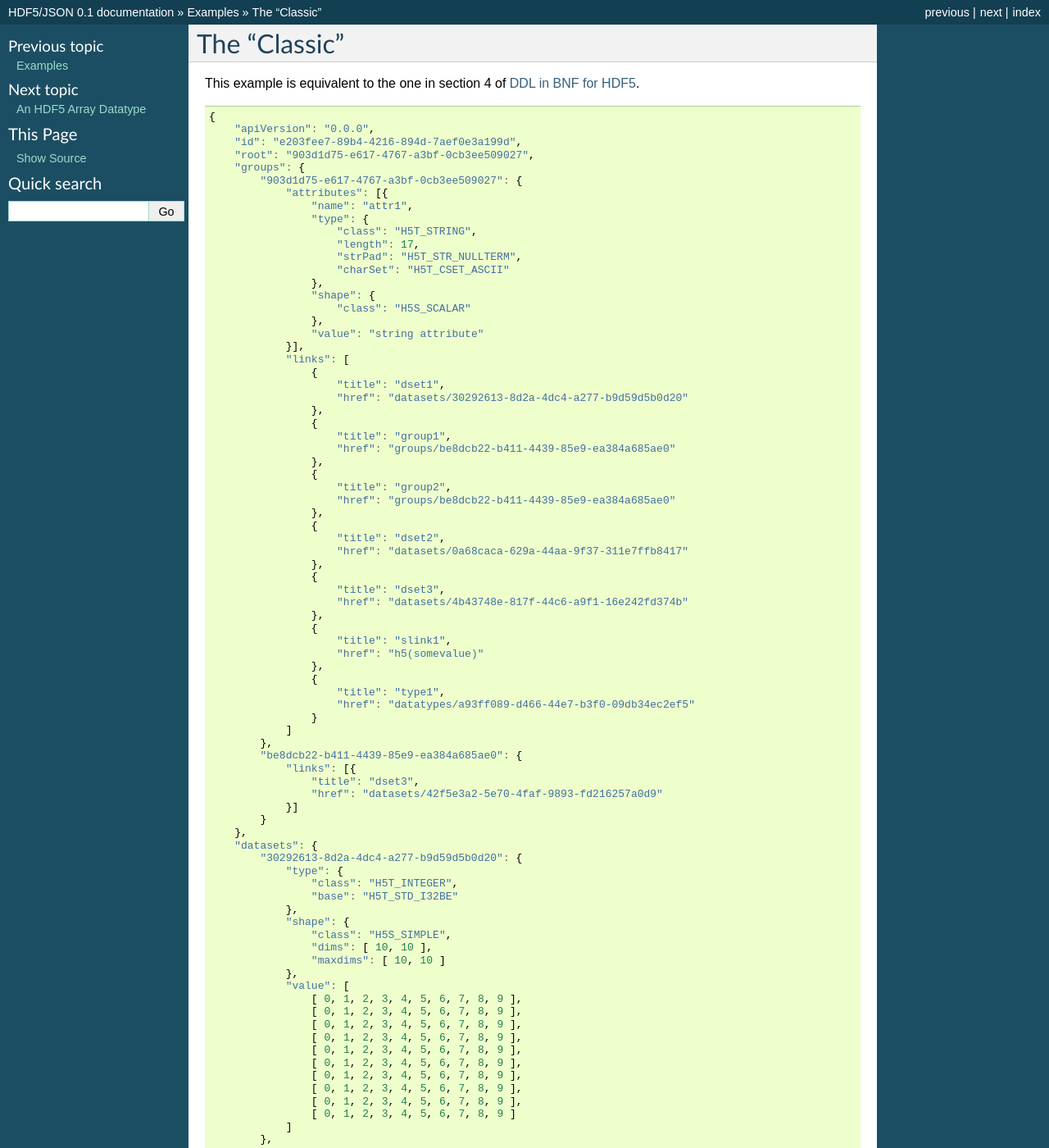
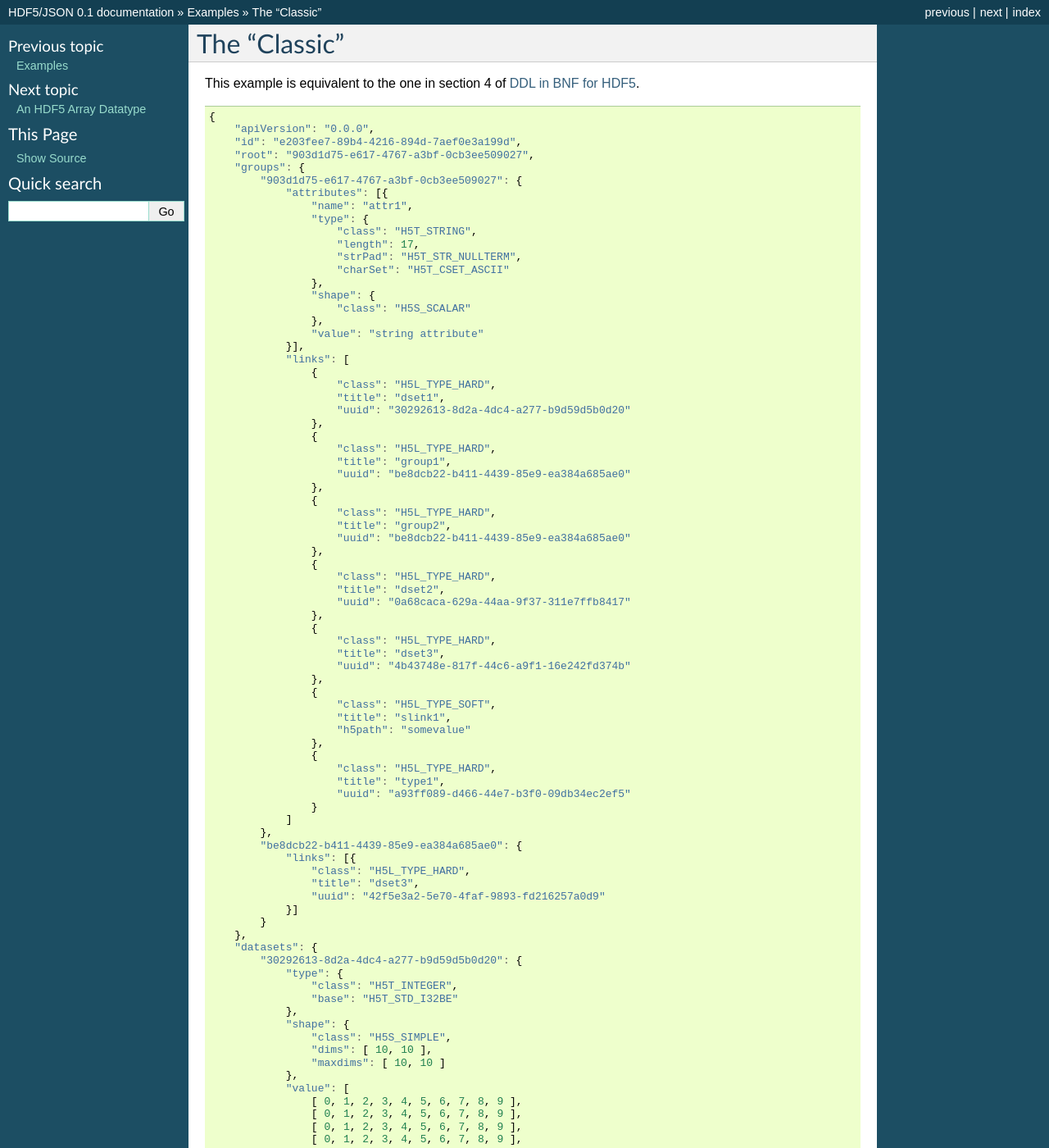
Before and after one commit to HDFGroup/hdf5-json, a Sphinx documentation site: the page built from docs/examples/classic.rst, in a window 1280 px wide and 1400 px high. Shown: the whole window at 82% size. Built offline with Sphinx 7.4.7, drawn with Linux system fonts in a browser that asks for light colours; some of the changed text lies outside the part shown.

```diff
--- a/docs/examples/sample.json
+++ b/docs/examples/sample.json
@@ -19,39 +19,47 @@
             }],
             "links": [
                 {
+                    "class": "H5L_TYPE_HARD",
                     "title": "dset1",
-                    "href": "datasets/30292613-8d2a-4dc4-a277-b9d59d5b0d20"
+                    "uuid": "30292613-8d2a-4dc4-a277-b9d59d5b0d20"
                 },
                 {
+                    "class": "H5L_TYPE_HARD",
                     "title": "group1",
-                    "href": "groups/be8dcb22-b411-4439-85e9-ea384a685ae0"
+                    "uuid": "be8dcb22-b411-4439-85e9-ea384a685ae0"
                 },
                 {
+                    "class": "H5L_TYPE_HARD",
                     "title": "group2",
-                    "href": "groups/be8dcb22-b411-4439-85e9-ea384a685ae0"
+                    "uuid": "be8dcb22-b411-4439-85e9-ea384a685ae0"
                 },
                 {
+                    "class": "H5L_TYPE_HARD",
                     "title": "dset2",
-                    "href": "datasets/0a68caca-629a-44aa-9f37-311e7ffb8417"
+                    "uuid": "0a68caca-629a-44aa-9f37-311e7ffb8417"
                 },
                 {
+                    "class": "H5L_TYPE_HARD",
                     "title": "dset3",
-                    "href": "datasets/4b43748e-817f-44c6-a9f1-16e242fd374b"
+                    "uuid": "4b43748e-817f-44c6-a9f1-16e242fd374b"
                 },
                 {
+                    "class": "H5L_TYPE_SOFT",
                     "title": "slink1",
-                    "href": "h5(somevalue)"
+                    "h5path": "somevalue"
                 },
                 {
+                    "class": "H5L_TYPE_HARD",
                     "title": "type1",
-                    "href": "datatypes/a93ff089-d466-44e7-b3f0-09db34ec2ef5"
+                    "uuid": "a93ff089-d466-44e7-b3f0-09db34ec2ef5"
                 }
             ]
         },
         "be8dcb22-b411-4439-85e9-ea384a685ae0": {
             "links": [{
+                "class": "H5L_TYPE_HARD",
                 "title": "dset3",
-                "href": "datasets/42f5e3a2-5e70-4faf-9893-fd216257a0d9"
+                "uuid": "42f5e3a2-5e70-4faf-9893-fd216257a0d9"
             }]
         }
     },
@@ -140,7 +148,7 @@
             ]
         },
         "42f5e3a2-5e70-4faf-9893-fd216257a0d9": {
-            "type": "datatypes/a93ff089-d466-44e7-b3f0-09db34ec2ef5",
+            "type": "a93ff089-d466-44e7-b3f0-09db34ec2ef5",
             "shape": {
                 "class": "H5S_SIMPLE",
                 "dims": [5],
```
Also changed, not shown: docs/bnf/group.rst (+25 -3 lines).
